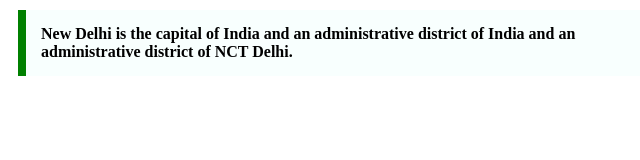
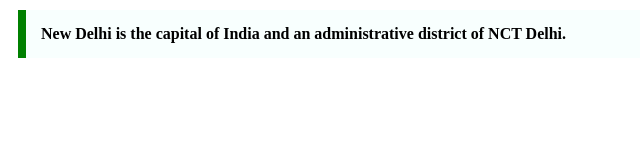
Before and after one commit to acciojob/trivia-Nrosy10, a website: page main.html in a window 1280 px wide. Shown: the whole page, without its empty margins (0-640 px from the left). Drawn offline with Linux system fonts and the light colour scheme.

Commit message:
created a submission

```diff
--- a/main.html
+++ b/main.html
@@ -7,7 +7,7 @@
 </head>
 
 <body>
-	<blockquote id="bq" cite="https://en.wikipedia.org/wiki/New_Delhi"><b> New Delhi is the capital of India and an administrative district of India and an administrative district of NCT Delhi.</b></blockquote>
+	<blockquote id="bq" cite="https://en.wikipedia.org/wiki/New_Delhi"><b> New Delhi is the capital of India and an administrative district of NCT Delhi.</b></blockquote>
 	<!-- the entire body must be written by student -->
     <script type="text/javascript" src="./script.js">
 </script>
```
